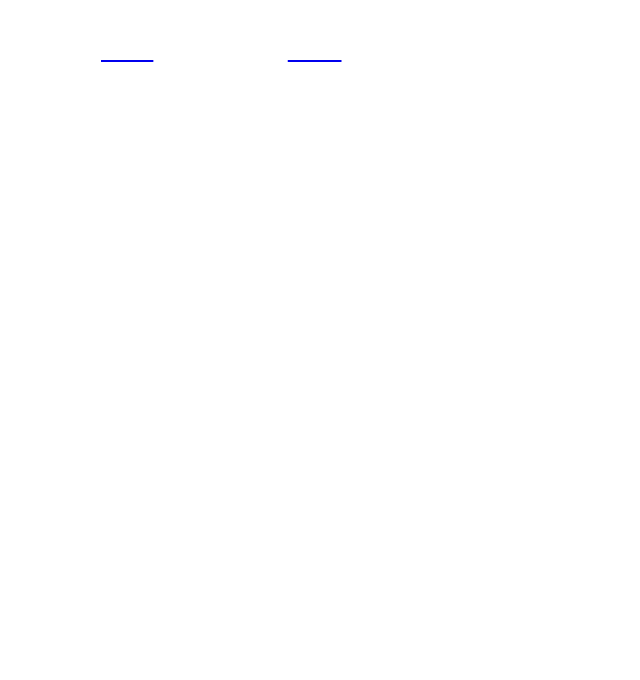
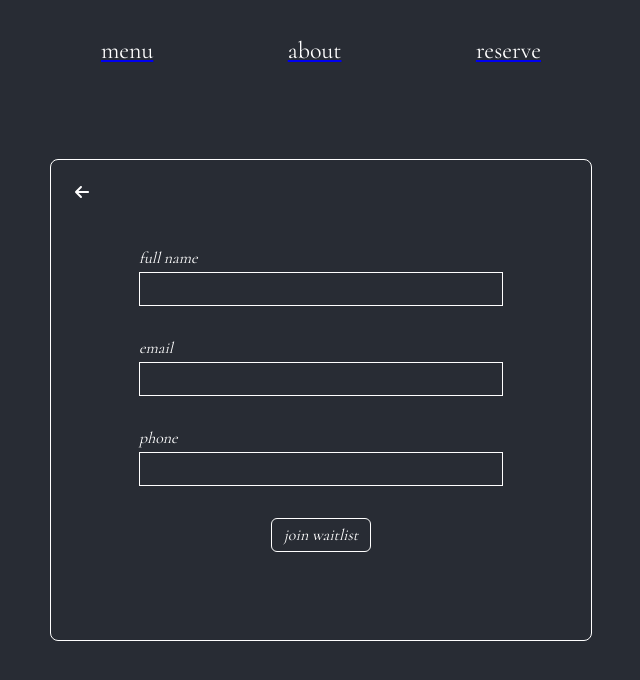
Before and after one commit to ajin12/twelvemadisonpark, a React (Create React App) app: page /reserve in a window 1280 px wide. Before the commit this address had no page. Shown: the top 680 px of the page, without its empty margins (319-959 px from the left). Built offline with nearby package versions, Linux system fonts and the light colour scheme.

Commit message:
Remove show state for modal and use router instead

```diff
--- a/src/components/Header.js
+++ b/src/components/Header.js
@@ -4,6 +4,7 @@ import { BrowserRouter as Router, Link, Routes, Route } from "react-router-dom";
 import About from "./About";
 import Home from "./Home";
 import Menu from "./Menu";
+import WaitlistModal from "./WaitlistModal";
 
 const HeaderBar = styled.div`
   position: fixed;
@@ -38,7 +39,9 @@ function Header() {
           <Link to="/about">
             <HeaderItem>about</HeaderItem>
           </Link>
-          <HeaderItem>reserve</HeaderItem>
+          <Link to="/reserve">
+            <HeaderItem>reserve</HeaderItem>
+          </Link>
         </HeaderContainer>
       </HeaderBar>
 
@@ -46,6 +49,7 @@ function Header() {
         <Route exact path="/" element={<Home />}></Route>
         <Route exact path="/menu" element={<Menu />}></Route>
         <Route exact path="/about" element={<About />}></Route>
+        <Route exact path="/reserve" element={<WaitlistModal />}></Route>
       </Routes>
     </Router>
   );
--- a/src/components/Home.js
+++ b/src/components/Home.js
@@ -1,8 +1,8 @@
-import React, { useState } from "react";
+import React from "react";
 import styled from "styled-components";
 import Button from "./Button";
 import logo from "../logo.svg";
-import WaitlistModal from "./WaitlistModal";
+import { Link } from "react-router-dom";
 
 const StyledContainer = styled.div`
   background-color: #282c34;
@@ -21,18 +21,12 @@ const StyledLogo = styled.img`
 `;
 
 function Home() {
-  const [showWaitlistModal, setShowWaitlistModal] = useState(false);
-
   return (
     <StyledContainer>
-      {showWaitlistModal ? (
-        <WaitlistModal setShowWaitlistModal={setShowWaitlistModal} />
-      ) : (
-        <>
-          <StyledLogo src={logo} alt="logo" />
-          <Button text="waitlist" onClick={() => setShowWaitlistModal(true)} />
-        </>
-      )}
+      <StyledLogo src={logo} alt="logo" />
+      <Link to="/reserve">
+        <Button text="waitlist" />
+      </Link>
     </StyledContainer>
   );
 }
--- a/src/components/WaitlistModal.js
+++ b/src/components/WaitlistModal.js
@@ -3,7 +3,17 @@ import styled from "styled-components";
 import Button from "./Button";
 import FormInput from "./FormInput";
 import { FontAwesomeIcon } from "@fortawesome/react-fontawesome";
-import { faXmark } from "@fortawesome/free-solid-svg-icons";
+import { faArrowLeft } from "@fortawesome/free-solid-svg-icons";
+import { useNavigate } from "react-router-dom";
+
+const StyledContainer = styled.div`
+  background-color: #282c34;
+  display: flex;
+  align-items: center;
+  color: white;
+  height: 100vh;
+  justify-content: center;
+`;
 
 const StyledModal = styled.div`
   position: relative;
@@ -24,12 +34,14 @@ const StyledFormContainer = styled.div`
 const StyledCloseIcon = styled(FontAwesomeIcon)`
   position: absolute;
   top: 12px;
-  right: 12px;
+  left: 12px;
   padding: 12px;
   cursor: pointer;
 `;
 
-function WaitlistModal({ setShowWaitlistModal }) {
+function WaitlistModal() {
+  const navigate = useNavigate();
+
   const [name, setName] = useState("");
   const [email, setEmail] = useState("");
   const [phone, setPhone] = useState("");
@@ -40,11 +52,9 @@ function WaitlistModal({ setShowWaitlistModal }) {
   };
 
   return (
+    <StyledContainer>
       <StyledModal>
-      <StyledCloseIcon
-        icon={faXmark}
-        onClick={() => setShowWaitlistModal(false)}
-      />
+        <StyledCloseIcon icon={faArrowLeft} onClick={() => navigate(-1)} />
         <StyledForm onSubmit={handleSubmit}>
           <StyledFormContainer>
             <FormInput
@@ -72,6 +82,7 @@ function WaitlistModal({ setShowWaitlistModal }) {
           </StyledFormContainer>
         </StyledForm>
       </StyledModal>
+    </StyledContainer>
   );
 }
 
```
Lines whose indentation alone changed are shown as unchanged.
